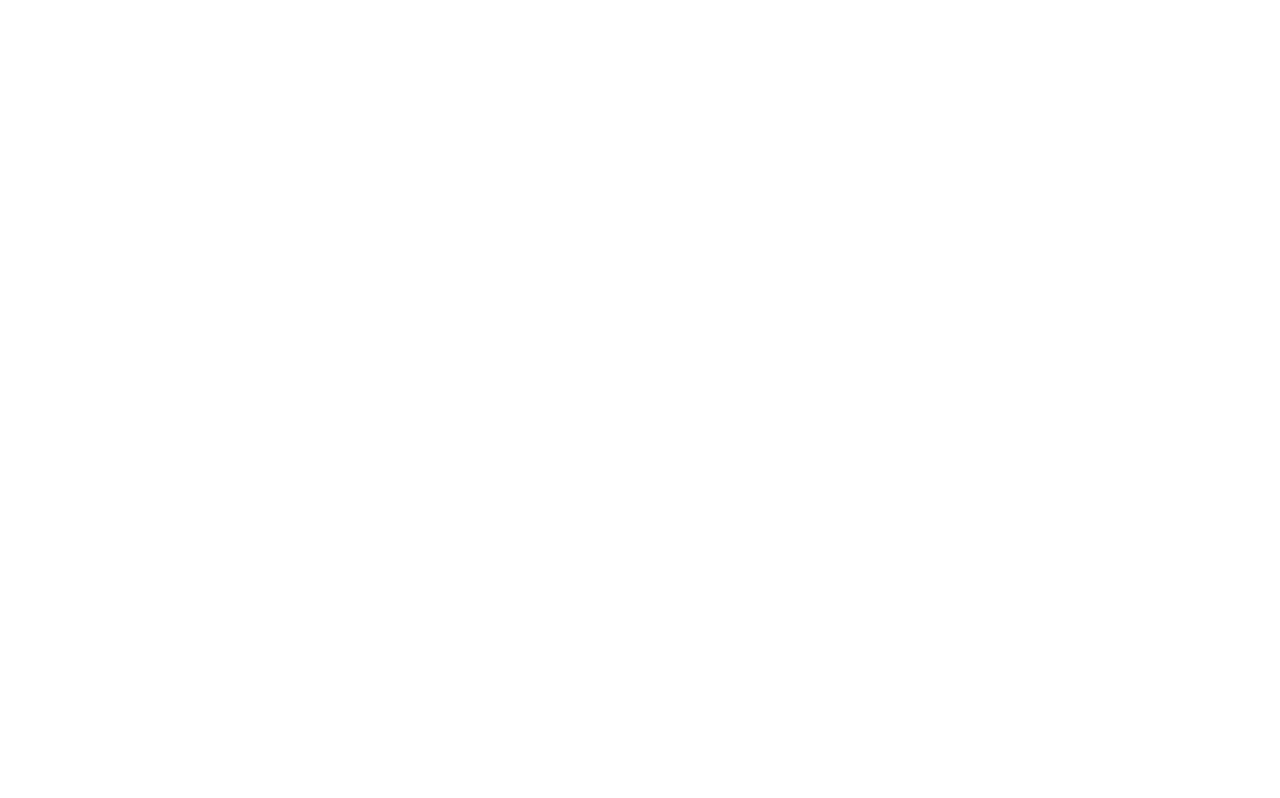
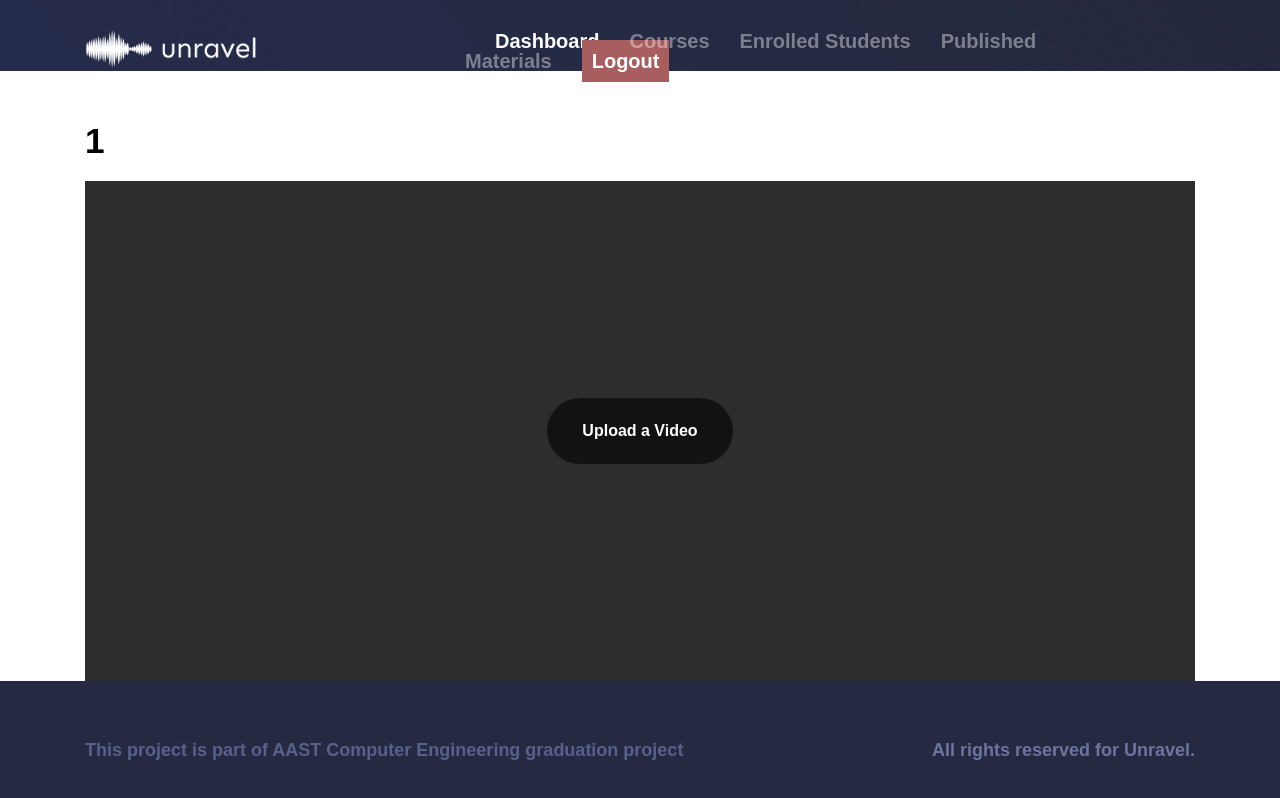
Before and after one commit to UnravelAI/unravel-fe, a React (Create React App) app: page /material/1/1 in a window 1280 px wide. Shown: the top 798 px of the page. Built offline with nearby package versions, Linux system fonts and the light colour scheme; a web font is replaced by a local one.

Commit message:
Add material viewing logic

```diff
--- a/src/assets/css/App.css
+++ b/src/assets/css/App.css
@@ -177,12 +177,14 @@
 
 .materialBox {
   background-color: #f0f0f0;
-  padding: 20px;
+  padding: 40px;
   margin-top: 10px;
+  border-radius: 5px;
   display: flex;
   flex-direction: row;
   justify-content: space-between;
   transition: 0.4s;
+  cursor: pointer;
 }
 
 .materialBox:hover {
@@ -201,9 +203,49 @@
   background-color: #6d759d;
   color: white;
   align-self: center;
-  padding: 5px;
+  padding: 10px 15px;
+  border-radius: 50px;
 }
 
 .loadingIcon {
   margin: 0 auto;
 }
+
+.videoContainer {
+  background-color: #2d2d2d;
+  height: 500px;
+  display: flex;
+  justify-content: center;
+  flex-direction: row;
+  margin-top: 20px;
+}
+
+.inputfile + label{
+  background-color: #121212;
+  border-radius: 50px;
+  padding: 25px 35px;
+  border: 0;
+  font-size: 17;
+  font-weight: bold;
+  color: white;
+  align-self: center;
+  transition: 0.5s all;
+}
+
+.inputfile {
+	width: 0.1px;
+	height: 0.1px;
+	opacity: 0;
+	overflow: hidden;
+	position: absolute;
+	z-index: -1;
+}
+
+.inputfile + label:hover {
+  background-color: #252a42;
+}
+
+.processing {
+  align-self: center;
+  color: white;
+}
--- a/src/axios.js
+++ b/src/axios.js
@@ -1,7 +1,7 @@
 import Axios from "axios";
 
 const axios = Axios.create({
-  baseURL: "http://localhost:8080",
+  baseURL: "http://unravel-backend.herokuapp.com",
   timeout: 5000,
 });
 
--- a/src/pages/Dashboard/components/MaterialItem.tsx
+++ b/src/pages/Dashboard/components/MaterialItem.tsx
@@ -1,13 +1,16 @@
 import React from "react";
+import { useHistory } from "react-router-dom";
 
 type Material = {
+    id?: number,
     title: string,
     description: string
 }
 
 const MaterialItem = ({ material }: { material: Material }) => {
+    const history = useHistory();
     return (
-        <a href="#" className="materialBox">
+        <a onClick={() => history.push(`/material/${material.id}/${material.title}`, { material })} className="materialBox">
             <div>
                 <h5>{material.title}</h5>
                 <p>{material.description}</p>
--- /dev/null
+++ b/src/pages/Material/Material.tsx
@@ -0,0 +1,77 @@
+import React, { useState } from "react";
+// Page components
+import DashboardHeader from "../../core/components/DashboardHeader";
+import Footer from "../../core/components/Footer";
+import { useParams } from "react-router-dom";
+import API from "../../axios";
+// Toasts
+import { toast } from "react-toastify";
+import ReactLoading from 'react-loading';
+
+type Material = {
+    id?: number,
+    updatedAt?: string,
+    createdAt?: string,
+    title: string,
+    description: string
+}
+
+const Material = () => {
+    const { id, title }: { id: string, title: string } = useParams();
+    const [processing, setProcessing] = useState(false);
+    const [loading, setLoading] = useState(false);
+    const handleVideo = async (e: any) => {
+        try {
+            setLoading(true);
+            let formData = new FormData();
+            formData.append('video', e.target.files[0]);
+            await API.post("/users/materials/video/upload", formData, {
+                headers: {
+                    'Content-Type': 'multipart/form-data'
+                }
+            })
+            toast.success('Video has been uploaded, please wait for processing', {
+                position: "top-right",
+                autoClose: 3000,
+                hideProgressBar: false,
+                closeOnClick: false,
+                pauseOnHover: true,
+                draggable: false,
+                progress: undefined,
+            });
+            setLoading(false);
+            setProcessing(true);
+        } catch (error) {
+            setLoading(false);
+            console.log(error.response);
+        }
+    }
+    return (
+        <>
+            <DashboardHeader active="Dashboard" />
+            <div className="page">
+                <div className="container">
+                    <h3>{title}</h3>
+                    <div className="videoContainer">
+                        {loading ?
+                            <div style={{ alignSelf: "center" }}>
+                                <ReactLoading color="#fff" className="loadingIcon" />
+                            </div>
+                            :
+                            (processing ?
+                                <h6 className="processing">This video is currently being processed</h6>
+                                :
+                                <>
+                                    <input onChange={handleVideo} type="file" name="file" id="file" className="inputfile" />
+                                    <label htmlFor="file">Upload a Video</label>
+                                </>
+                            )}
+                    </div>
+                </div>
+            </div>
+            <Footer />
+        </>
+    );
+}
+
+export default Material;
--- /dev/null
+++ b/src/pages/Material/index.ts
@@ -0,0 +1,3 @@
+import Material from "./Material";
+
+export default Material;
--- a/src/router.tsx
+++ b/src/router.tsx
@@ -1,4 +1,4 @@
-import React, {Suspense} from "react";
+import React, { Suspense } from "react";
 import {
   BrowserRouter,
   Switch,
@@ -12,9 +12,10 @@
 const Register = React.lazy(() => import("./pages/Register"));
 const Login = React.lazy(() => import("./pages/Login"));
 const Dashboard = React.lazy(() => import("./pages/Dashboard"));
+const Material = React.lazy(() => import("./pages/Material"));
 
 const Router = () => {
-  return(
+  return (
     <>
       <BrowserRouter>
         <Switch>
@@ -33,6 +34,9 @@
               <Route path="/dashboard">
                 <Dashboard />
               </Route>
+              <Route path="/material/:id/:title">
+                <Material />
+              </Route>
             </div>
           </Suspense>
         </Switch>
```
